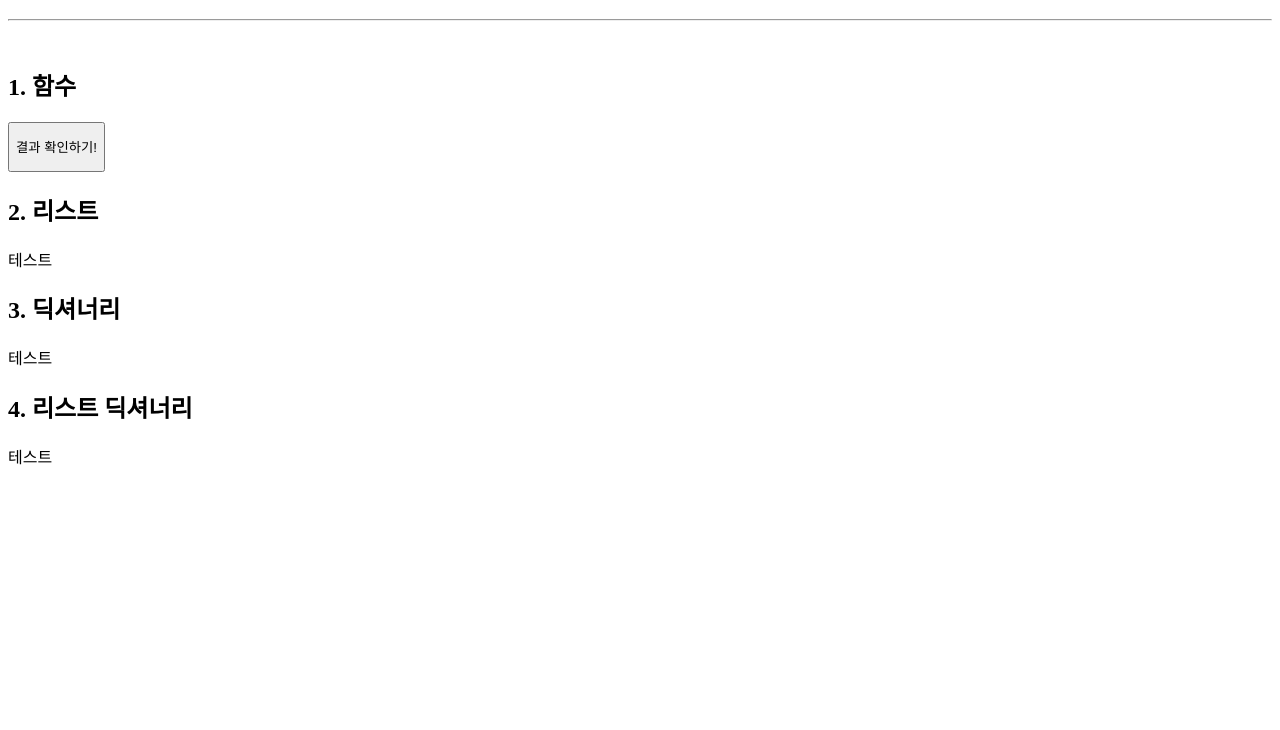
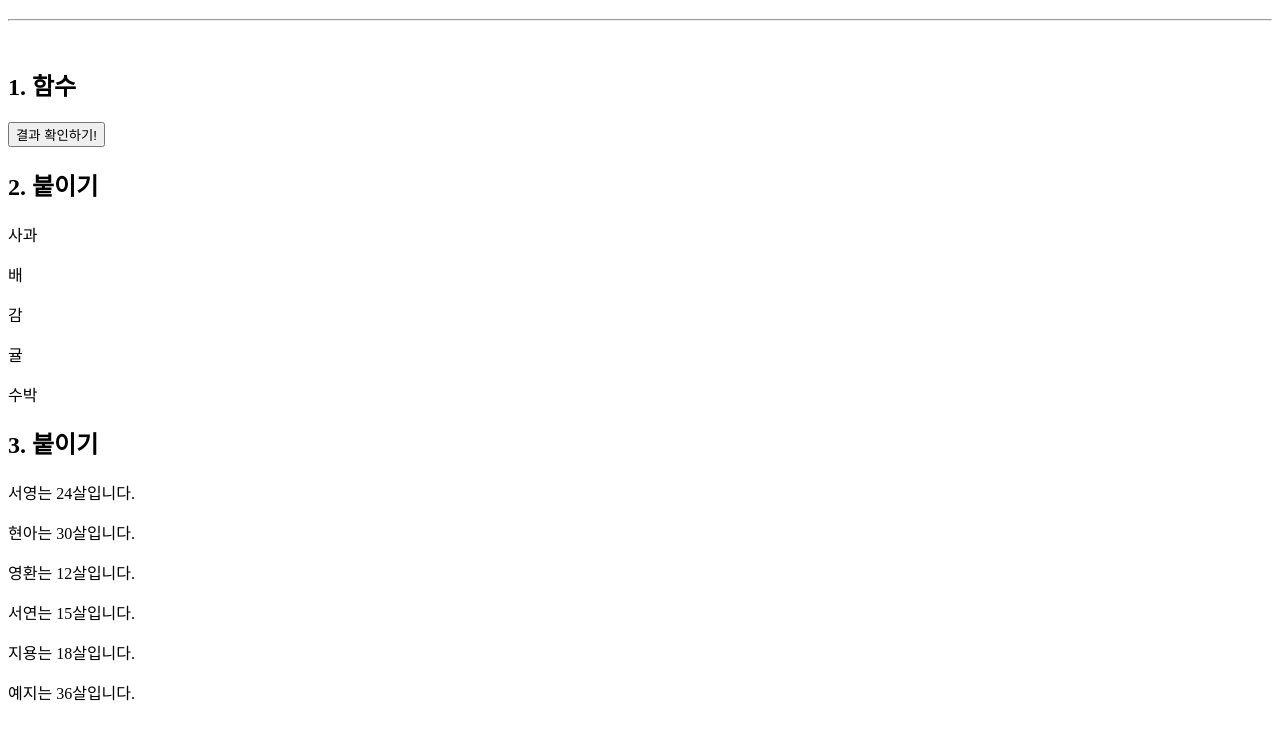
Before and after one commit to hotdog7778/TechStudyVault, a plain HTML site: page jsprac/prac.html in a window 1280 px wide. Both pictures are taken after a click on the button "결과 확인하기!". Shown: the part 70-800 px from the top of the page. Drawn offline with nearby package versions, Linux system fonts and the light colour scheme.

Commit message:
append forEach 백틱 연습

```diff
--- a/jsprac/prac.html
+++ b/jsprac/prac.html
@@ -5,65 +5,64 @@
     <title>자바스크립트 문법 연습하기!</title>
     <script src="https://ajax.googleapis.com/ajax/libs/jquery/3.4.1/jquery.min.js"></script>
 </head>
-<style>
-    .button-part {
-        display: flex;
-        height: 50px;
+<script>
+    function checkResult() {
+        let fruits = ['사과','배','감','귤','수박']
+
+        // 원래부터 있는 사과 귤 감을 지워보자
+        $('#q1').empty()
+
+        fruits.forEach((a) => {
+            // let temp_html = `<p>사과</p>`
+            let temp_html = `<p>${a}</p>`
+            $('#q1').append(temp_html)
+        })
+
+        let people = [
+            {'name':'서영','age':24},
+            {'name':'현아','age':30},
+            {'name':'영환','age':12},
+            {'name':'서연','age':15},
+            {'name':'지용','age':18},
+            {'name':'예지','age':36}
+        ]
+
+        $('#q2').empty()
+
+        people.forEach((a) => {
+            // let temp_html = `<p>영수는 24살입니다.</p>`
+
+            let name = a['name']
+            let age = a['age']
+            let temp_html = `<p>${name}는 ${age}살입니다.</p>`
+
+            $('#q2').append(temp_html)
+        })
     }
-</style>
-<script>
-
-    // // 반복문
-    // let fruits = ['사과','배','감','귤']
-
-    // fruits.forEach( (a) => {
-    //     console.log(a)
-    // } )
-
-    // 조건문
-    // let age = 24
-    // if (age > 20) {
-    //     console.log('성인 입니다.')
-    // } else {
-    //     console.log('청소년 입니다.')
-    // }
-
-    // 반복문과 조건문 섞어서
-    let ages = [12, 15, 20, 25, 17, 37, 24]
-
-    ages.forEach((a) => {
-        if (a > 20) {
-            console.log('성인 입니다.')
-            // alert('성인 입니다.')
-        } else {
-            console.log('청소년 입니다.')
-            // alert('청소년 입니다.')
-        }
-    })
-
 </script>
 
 <body>
     <div class="top-part">
         <h1>자바스크립트 문법 연습하기!</h1>
     </div>
-    <hr />
-    <br>
+    <hr /> <br>
     <h2>1. 함수</h2>
-    <div class="button-part">
-        <button onclick="checkResult()">결과 확인하기!</button>
+    <div class="button-part"> <button onclick="checkResult()">결과 확인하기!</button> </div>
+    <div class="list-part">
+        <h2>2. 붙이기</h2>
+        <div id="q1">
+            <p>사과</p>
+            <p>귤</p>
+            <p>감</p>
+        </div>
     </div>
     <div class="list-part">
-        <h2>2. 리스트</h2>
-        <div id="q1">테스트</div>
-    </div>
-    <div class="dict-part">
-        <h2>3. 딕셔너리</h2>
-        <div id="q2">테스트</div>
-    </div>
-    <div>
-        <h2>4. 리스트 딕셔너리</h2>
-        <div id="q3">테스트</div>
+        <h2>3. 붙이기</h2>
+        <div id="q2">
+            <p>영수는 24살입니다.</p>
+            <p>세종은 30살입니다.</p>
+            <p>수영은 20살입니다.</p>
+        </div>
     </div>
 </body>
 
```
